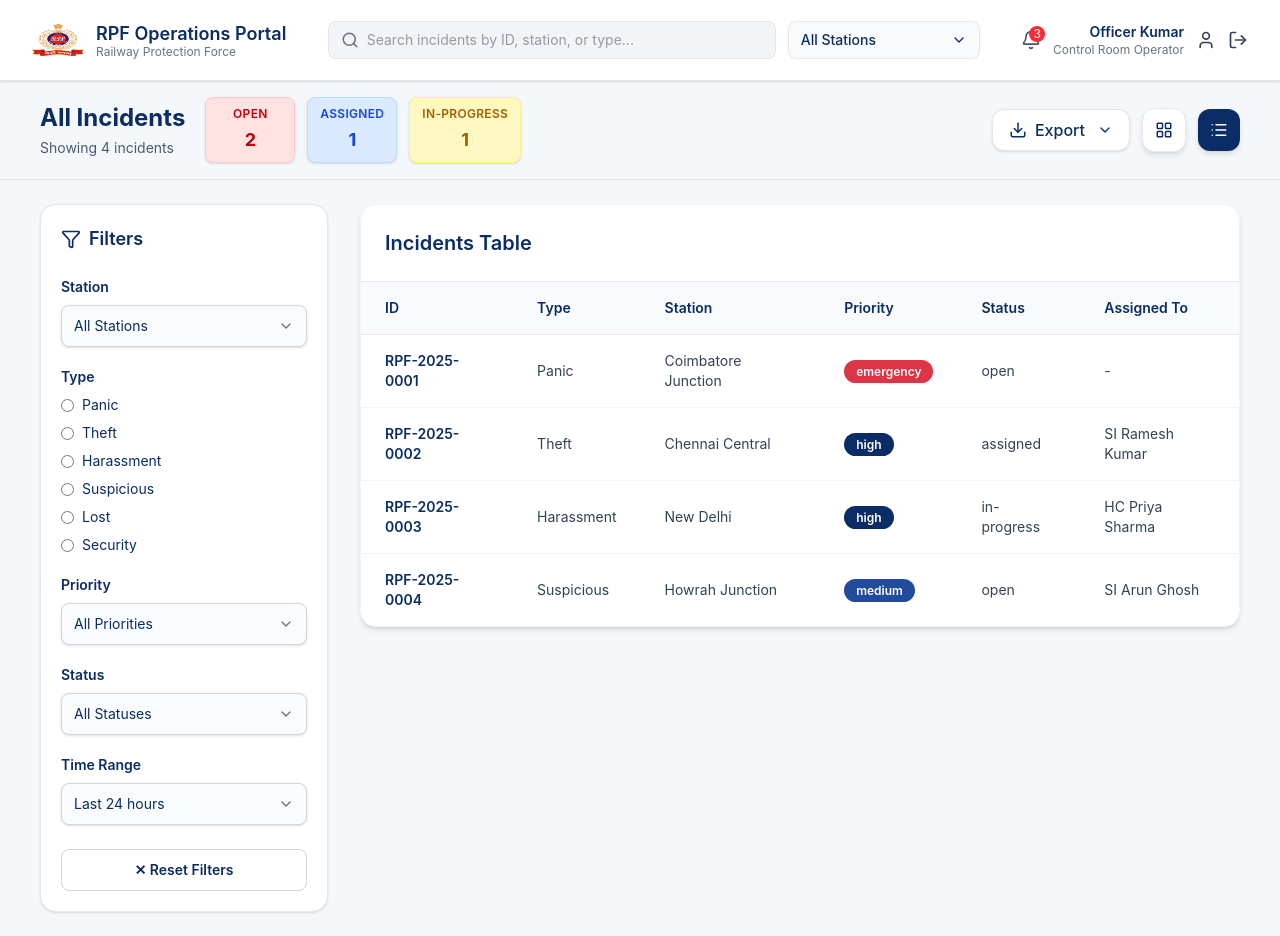
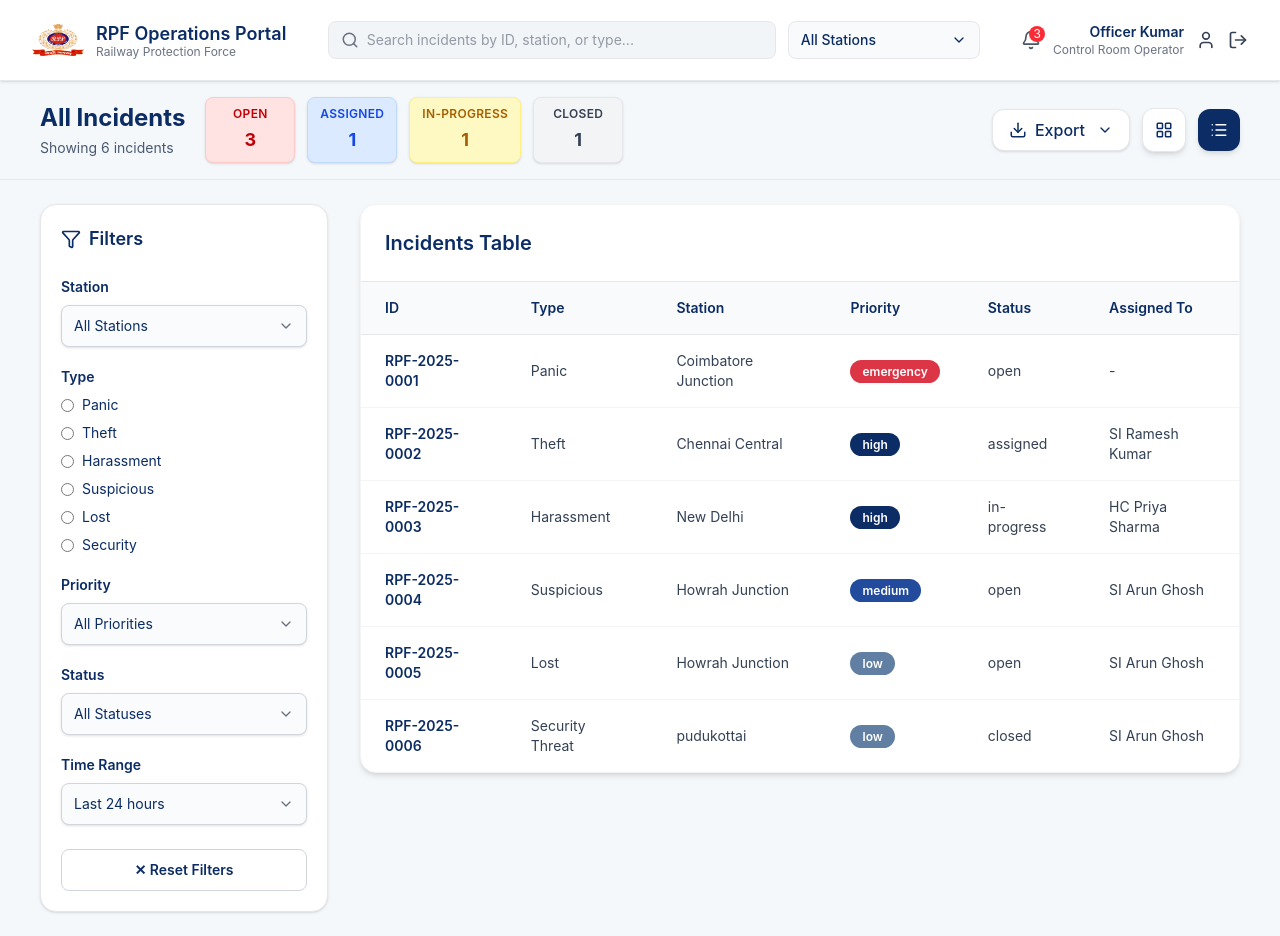
Before and after one commit to JWS-Technology/rpf-frontend, a Next.js app: page /dashboard in a window 1280 px wide. Built offline with nearby package versions, Linux system fonts and the light colour scheme.

Commit message:
[ui updated] some test incidents data updated with testing

```diff
--- a/app/components/IncidentList.tsx
+++ b/app/components/IncidentList.tsx
@@ -36,6 +36,24 @@ export const incidents = [
     station: "Howrah Junction",
     date: "5 days ago",
     status: "OPEN",
+    officer: "SI Arun Ghosh",
+  },
+   {
+    id: "RPF-2025-0005",
+    type: "Lost ",
+    description: "Unattended bag spotted near waiting area.",
+    station: "Howrah Junction",
+    date: "6 days ago",
+    status: "OPEN",
+    officer: "SI Arun Ghosh",
+  },
+  {
+    id: "RPF-2025-0006",
+    type: "Security Threat",
+    description: "Unattended bag spotted near waiting area.",
+    station: "pudukottai",
+    date: "6 days ago",
+    status: "closed",
     officer: "SI Arun Ghosh",
   },
 ];
```
